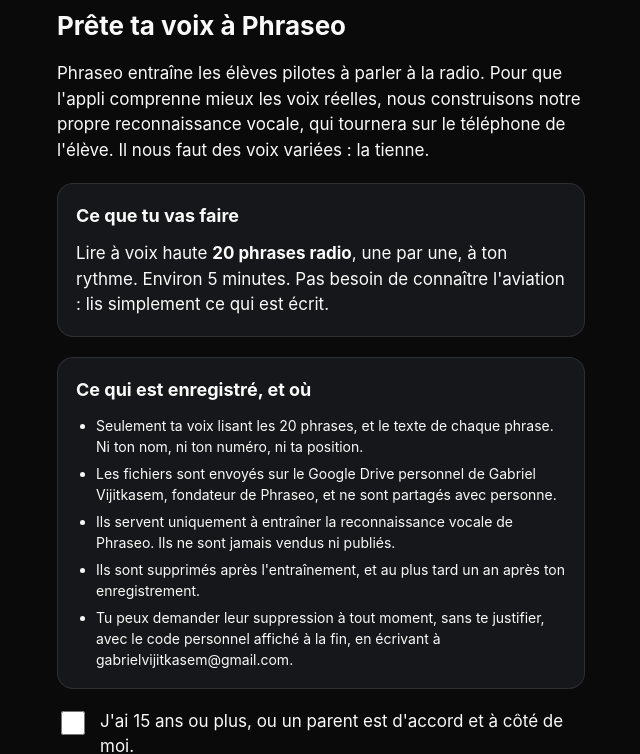
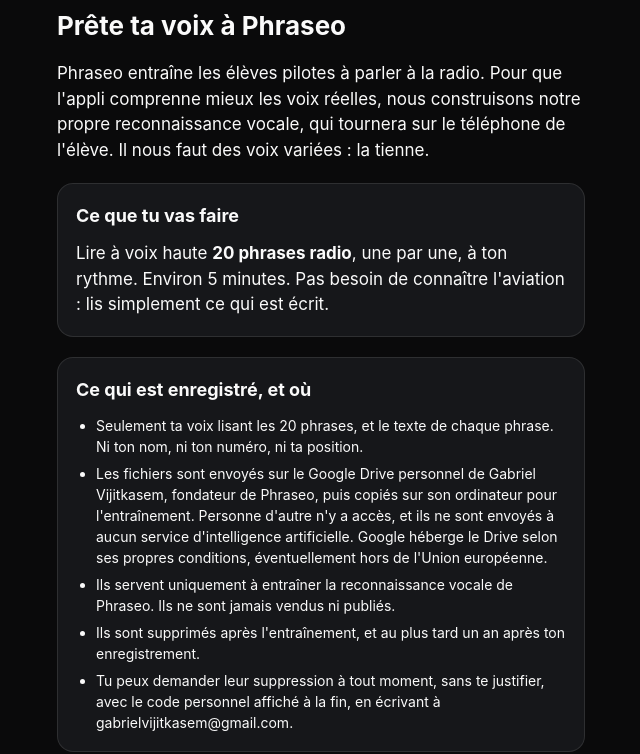
Before and after one commit to gabrielvijitkasem-stack/phraseo-voix, a plain HTML site: page index.html in a window 1280 px wide. Shown: the part 71-825 px from the top of the page, without its empty margins (319-959 px from the left). Drawn offline with Linux system fonts and the light colour scheme.

Commit message:
Précise que Google héberge les enregistrements
Co-Authored-By: Claude Opus 5.5 <noreply@anthropic.com>

```diff
--- a/index.html
+++ b/index.html
@@ -227,8 +227,9 @@
           <ul class="small">
             <li>Seulement ta voix lisant les 20 phrases, et le texte de chaque phrase. Ni ton nom, ni ton numéro, ni ta position.</li>
             <li>
-              Les fichiers sont envoyés sur le Google Drive personnel de Gabriel Vijitkasem, fondateur de Phraseo, et ne sont partagés avec
-              personne.
+              Les fichiers sont envoyés sur le Google Drive personnel de Gabriel Vijitkasem, fondateur de Phraseo, puis copiés sur son
+              ordinateur pour l'entraînement. Personne d'autre n'y a accès, et ils ne sont envoyés à aucun service d'intelligence
+              artificielle. Google héberge le Drive selon ses propres conditions, éventuellement hors de l'Union européenne.
             </li>
             <li>Ils servent uniquement à entraîner la reconnaissance vocale de Phraseo. Ils ne sont jamais vendus ni publiés.</li>
             <li>Ils sont supprimés après l'entraînement, et au plus tard un an après ton enregistrement.</li>
@@ -302,7 +303,8 @@
       // Essai sur le poste seulement : ?essai=<adresse locale> remplace le script Google.
       const ESSAI = location.hostname === "localhost" ? new URLSearchParams(location.search).get("essai") : null;
       const ENDPOINT = ESSAI || DRIVE_ENDPOINT;
-      const CONSENT_VERSION = "2026-11-16";
+      // Texte du consentement modifié le 17 nov. 2026 (hébergement par Google, copie sur le poste) : nouvelle version.
+      const CONSENT_VERSION = "2026-11-17";
       const PHRASES_PER_PERSON = 20;
 
       const $ = id => document.getElementById(id);
```
